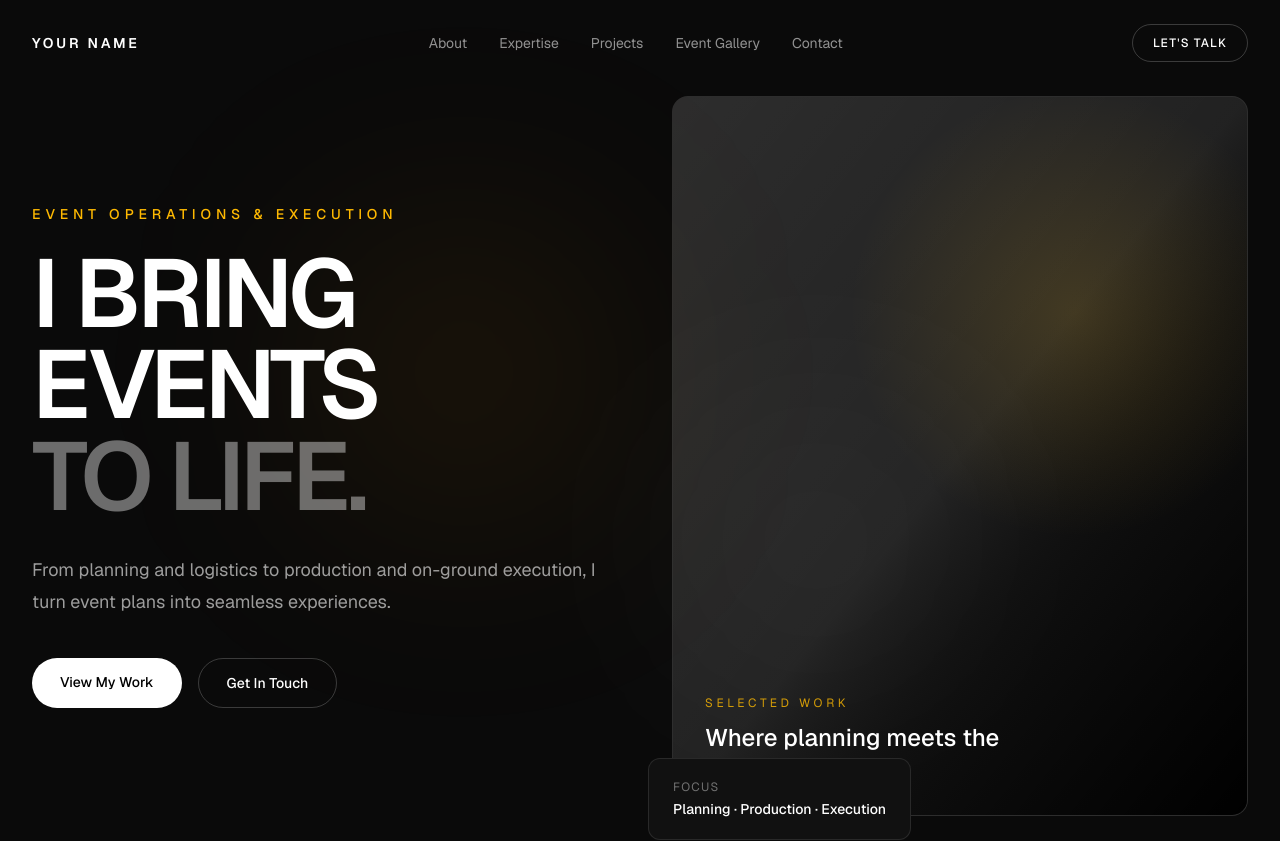
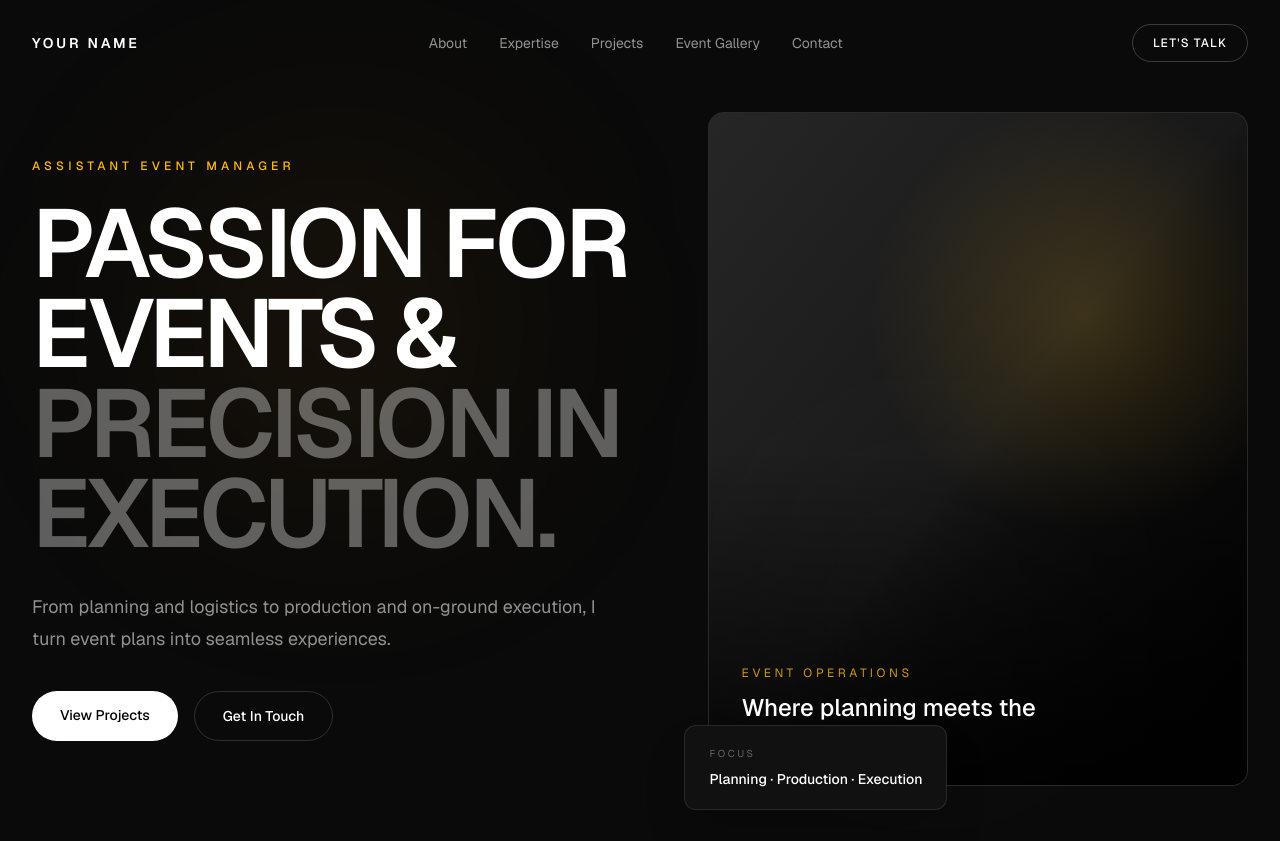
Before and after one commit to nate-uchiha/sandy-portfolio, a Next.js app: page / in a window 1280 px wide. Shown: the top 841 px of the page. Built offline with nearby package versions, Linux system fonts and the light colour scheme.

Commit message:
feat:hero Updated Hero Component

```diff
--- a/src/components/Hero.tsx
+++ b/src/components/Hero.tsx
@@ -1,60 +1,64 @@
 export default function Hero() {
   return (
     <section className="relative flex min-h-screen items-center overflow-hidden bg-[#0a0a0a] text-white">
-      {/* Decorative background */}
-      <div className="absolute inset-0">
-        <div className="absolute left-1/4 top-1/4 h-72 w-72 rounded-full bg-amber-500/10 blur-[120px]" />
-        <div className="absolute bottom-1/4 right-1/4 h-72 w-72 rounded-full bg-white/5 blur-[120px]" />
+      {/* Background atmosphere */}
+      <div className="pointer-events-none absolute inset-0">
+        <div className="absolute left-[15%] top-[20%] h-72 w-72 rounded-full bg-amber-500/10 blur-[130px]" />
+        <div className="absolute bottom-[15%] right-[15%] h-80 w-80 rounded-full bg-white/[0.03] blur-[130px]" />
       </div>
 
-      {/* Content */}
-      <div className="relative z-10 mx-auto w-full max-w-7xl px-6 py-24 lg:px-8">
-        <div className="grid items-center gap-16 lg:grid-cols-2">
+      {/* Main content */}
+      <div className="relative z-10 mx-auto w-full max-w-7xl px-6 py-28 lg:px-8">
+        <div className="grid items-center gap-14 lg:grid-cols-[1.05fr_0.95fr] lg:gap-20">
           {/* Left */}
           <div>
-            <p className="mb-6 text-sm font-medium uppercase tracking-[0.35em] text-amber-400">
-              Event Operations & Execution
+            <p className="mb-6 text-xs font-medium uppercase tracking-[0.35em] text-amber-400">
+              Assistant Event Manager
             </p>
 
-            <h1 className="max-w-3xl text-6xl font-semibold leading-[0.95] tracking-[-0.04em] sm:text-7xl lg:text-8xl">
-              I BRING
+            <h1 className="max-w-4xl text-5xl font-semibold leading-[0.94] tracking-[-0.045em] sm:text-6xl lg:text-7xl xl:text-8xl">
+              PASSION FOR
               <br />
-              EVENTS
+              EVENTS &
               <br />
-              <span className="text-white/40">TO LIFE.</span>
+              <span className="text-white/35">
+                PRECISION IN EXECUTION.
+              </span>
             </h1>
 
-            <p className="mt-8 max-w-xl text-lg leading-8 text-white/60">
+            <p className="mt-8 max-w-xl text-base leading-7 text-white/55 sm:text-lg sm:leading-8">
               From planning and logistics to production and on-ground
               execution, I turn event plans into seamless experiences.
             </p>
 
-            <div className="mt-10 flex flex-wrap gap-4">
+            <div className="mt-9 flex flex-wrap gap-4">
               <a
-                href="#work"
-                className="rounded-full bg-white px-7 py-3.5 text-sm font-medium text-black transition hover:bg-amber-400"
+                href="#projects"
+                className="rounded-full bg-white px-7 py-3.5 text-sm font-medium text-black transition duration-300 hover:bg-amber-400"
               >
-                View My Work
+                View Projects
               </a>
 
               <a
                 href="#contact"
-                className="rounded-full border border-white/20 px-7 py-3.5 text-sm font-medium text-white transition hover:border-white/50"
+                className="rounded-full border border-white/15 px-7 py-3.5 text-sm font-medium text-white transition duration-300 hover:border-white/50"
               >
                 Get In Touch
               </a>
             </div>
           </div>
 
-          {/* Right */}
+          {/* Right - Media placeholder */}
           <div className="relative">
-            <div className="aspect-[4/5] overflow-hidden rounded-2xl border border-white/10 bg-white/5">
-              <div className="relative flex h-full items-end overflow-hidden bg-gradient-to-br from-white/10 via-white/5 to-black">
-                <div className="absolute inset-0 bg-[radial-gradient(circle_at_70%_30%,rgba(251,191,36,0.15),transparent_35%)]" />
+            <div className="aspect-[4/5] overflow-hidden rounded-2xl border border-white/10 bg-white/[0.03]">
+              <div className="relative flex h-full items-end overflow-hidden bg-gradient-to-br from-white/[0.09] via-white/[0.03] to-black">
+                <div className="absolute inset-0 bg-[radial-gradient(circle_at_70%_30%,rgba(251,191,36,0.16),transparent_36%)]" />
+
+                <div className="absolute inset-x-0 bottom-0 h-1/2 bg-gradient-to-t from-black/80 to-transparent" />
 
                 <div className="relative p-8">
                   <p className="text-xs uppercase tracking-[0.3em] text-amber-400/80">
-                    Selected Work
+                    Event Operations
                   </p>
 
                   <p className="mt-3 max-w-xs text-2xl font-medium leading-tight">
@@ -64,13 +68,13 @@ export default function Hero() {
               </div>
             </div>
 
-            {/* Small floating label */}
-            <div className="absolute -bottom-6 -left-6 hidden rounded-xl border border-white/10 bg-[#111111] px-6 py-5 sm:block">
-              <p className="text-xs uppercase tracking-widest text-white/40">
+            {/* Floating focus card */}
+            <div className="absolute -bottom-6 -left-6 hidden rounded-xl border border-white/10 bg-[#111111] px-6 py-5 shadow-2xl sm:block">
+              <p className="text-[10px] uppercase tracking-[0.25em] text-white/35">
                 Focus
               </p>
 
-              <p className="mt-1 text-sm font-medium">
+              <p className="mt-2 text-sm font-medium">
                 Planning · Production · Execution
               </p>
             </div>
@@ -79,10 +83,10 @@ export default function Hero() {
       </div>
 
       {/* Scroll indicator */}
-      <div className="absolute bottom-8 left-1/2 hidden -translate-x-1/2 items-center gap-3 text-xs uppercase tracking-[0.25em] text-white/30 md:flex">
-        <span className="h-px w-8 bg-white/20" />
+      <div className="absolute bottom-8 left-1/2 hidden -translate-x-1/2 items-center gap-3 text-[10px] uppercase tracking-[0.3em] text-white/25 md:flex">
+        <span className="h-px w-8 bg-white/15" />
         Scroll to explore
-        <span className="h-px w-8 bg-white/20" />
+        <span className="h-px w-8 bg-white/15" />
       </div>
     </section>
   );
```
